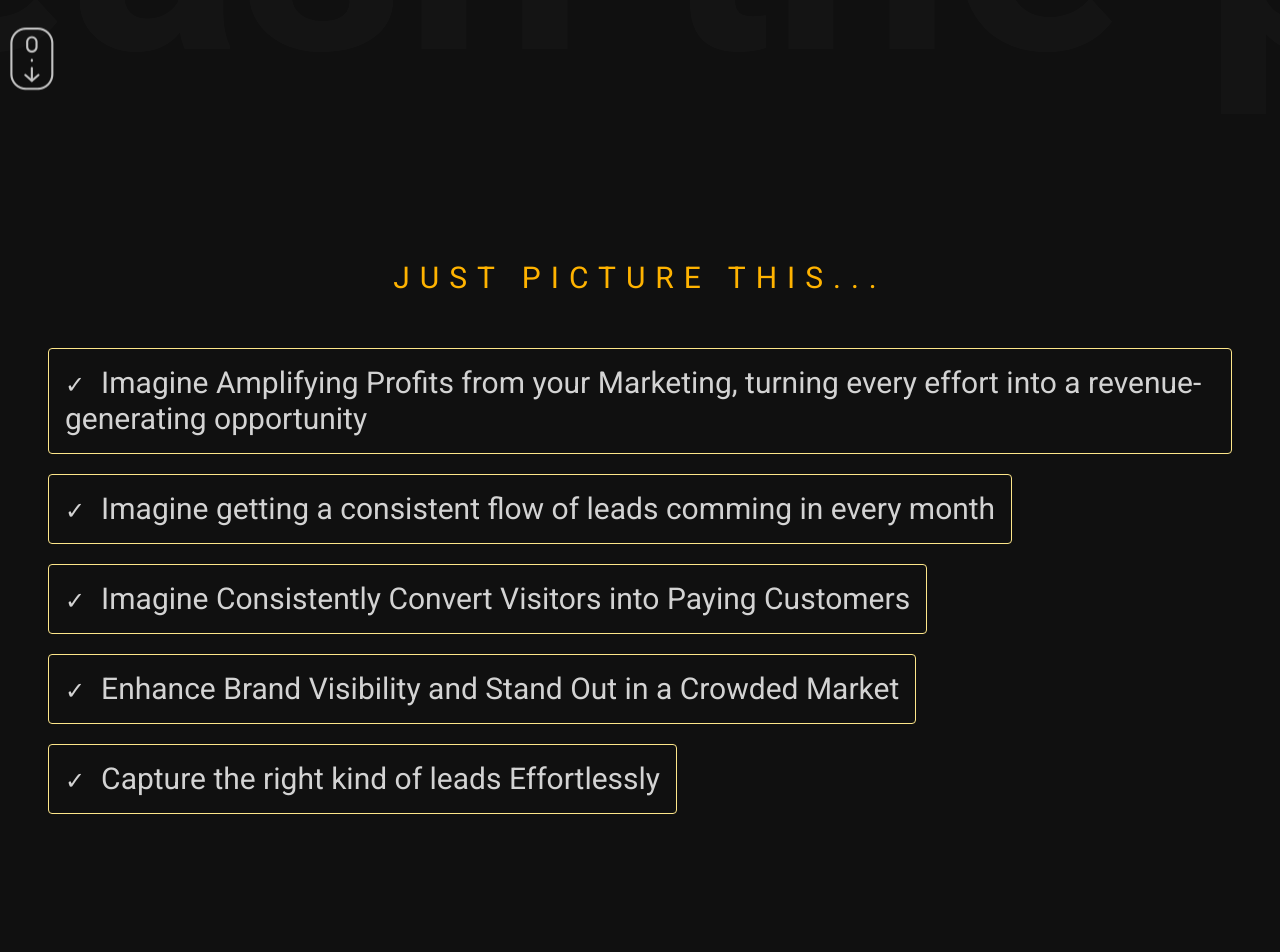
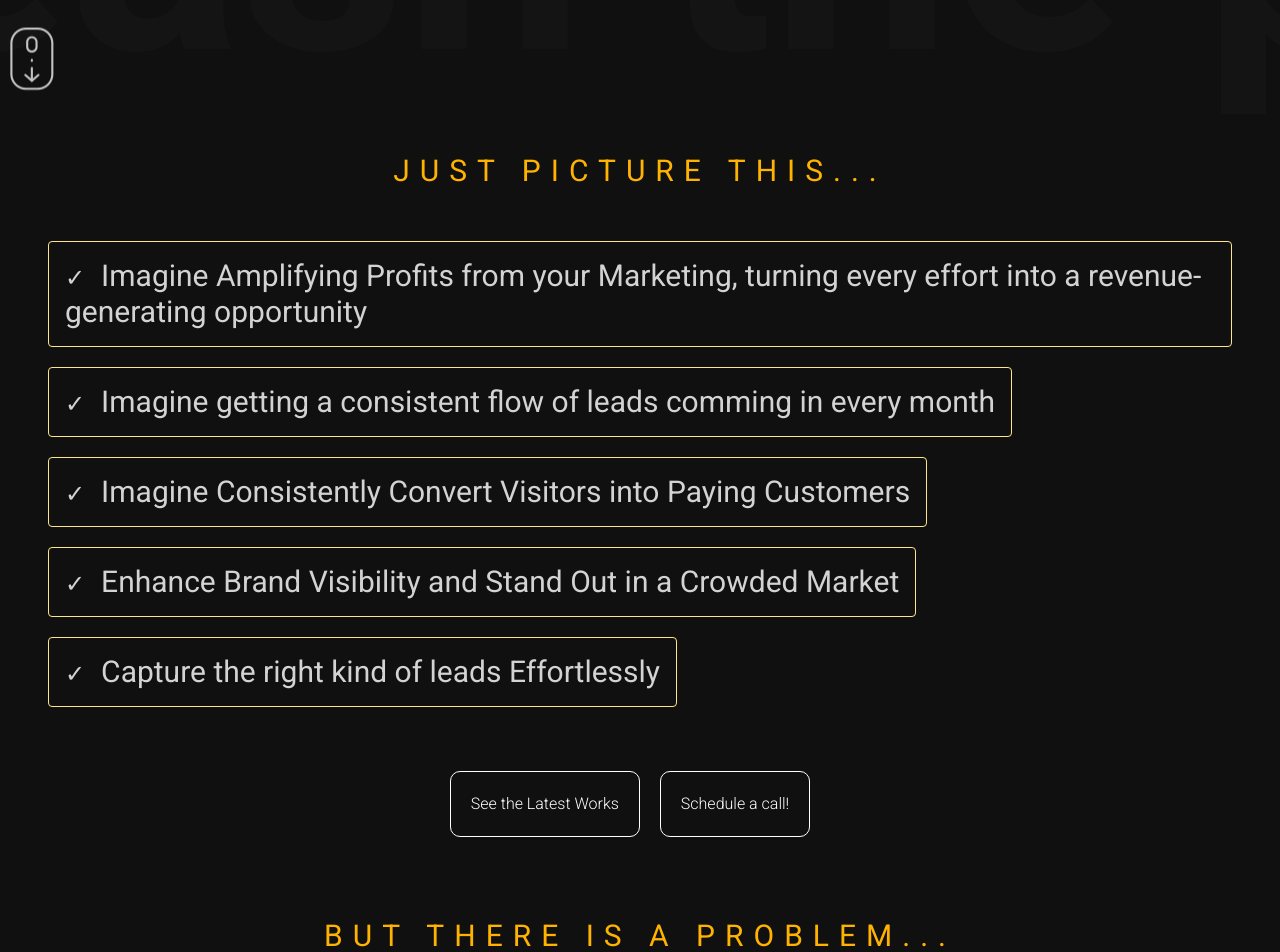
Before and after one commit to dnd1/dnd1.github.io, a Next.js app: page / in a window 1280 px wide. Shown: the part 680-1632 px from the top of the page. Built offline with nearby package versions, Linux system fonts and the light colour scheme; what @codaworks/react-glow would draw is missing.

Commit message:
normalizing vertical spaces

```diff
--- a/src/components/Bullets/index.tsx
+++ b/src/components/Bullets/index.tsx
@@ -20,7 +20,7 @@ const Bullets: React.FC = () => {
 
   return (
     <div>
-      <section
+      <div
         ref={container}
         className="xs:px-4 px-12 flex flex-col items-start  flex-wrap justify-center gap-5"
       >
@@ -41,7 +41,7 @@ const Bullets: React.FC = () => {
             </motion.div>
           );
         })}
-      </section>
+      </div>
     </div>
   );
 };
--- a/src/components/CTA/index.tsx
+++ b/src/components/CTA/index.tsx
@@ -22,6 +22,7 @@ const CTA: React.FC = () => {
     <motion.div
       initial={{ opacity: 0 }}
       whileInView={textVariants.animate as TargetAndTransition}
+      className="py-4"
     >
       <motion.div variants={textVariants} className="buttons">
         <motion.button variants={textVariants}>
--- a/src/components/Solution/index.tsx
+++ b/src/components/Solution/index.tsx
@@ -13,7 +13,7 @@ const bullets = [
 
 const Solution: React.FC = () => {
   return (
-    <section className=" flex flex-col items-start justify-center xs:px-4 px-8 gap-7">
+    <div className=" flex flex-col items-start justify-center xs:px-4 p-8 gap-7">
       <SectionIntro text="Our solution" />
 
       {bullets.map((t, i) => {
@@ -32,11 +32,7 @@ const Solution: React.FC = () => {
           </motion.div>
         );
       })}
-      {/* <BulletCard title="Our approach is a departure from the generic." />
-      <BulletCard title="We understand the frustrations you face, and we have the expertise to break the cycle." />
-      <BulletCard title="Our team helps you craft digital experiences that tell your brand's story." />
-      <BulletCard title="Captivate your audience, and ultimately drive conversions." /> */}
-    </section>
+    </div>
   );
 };
 
```
